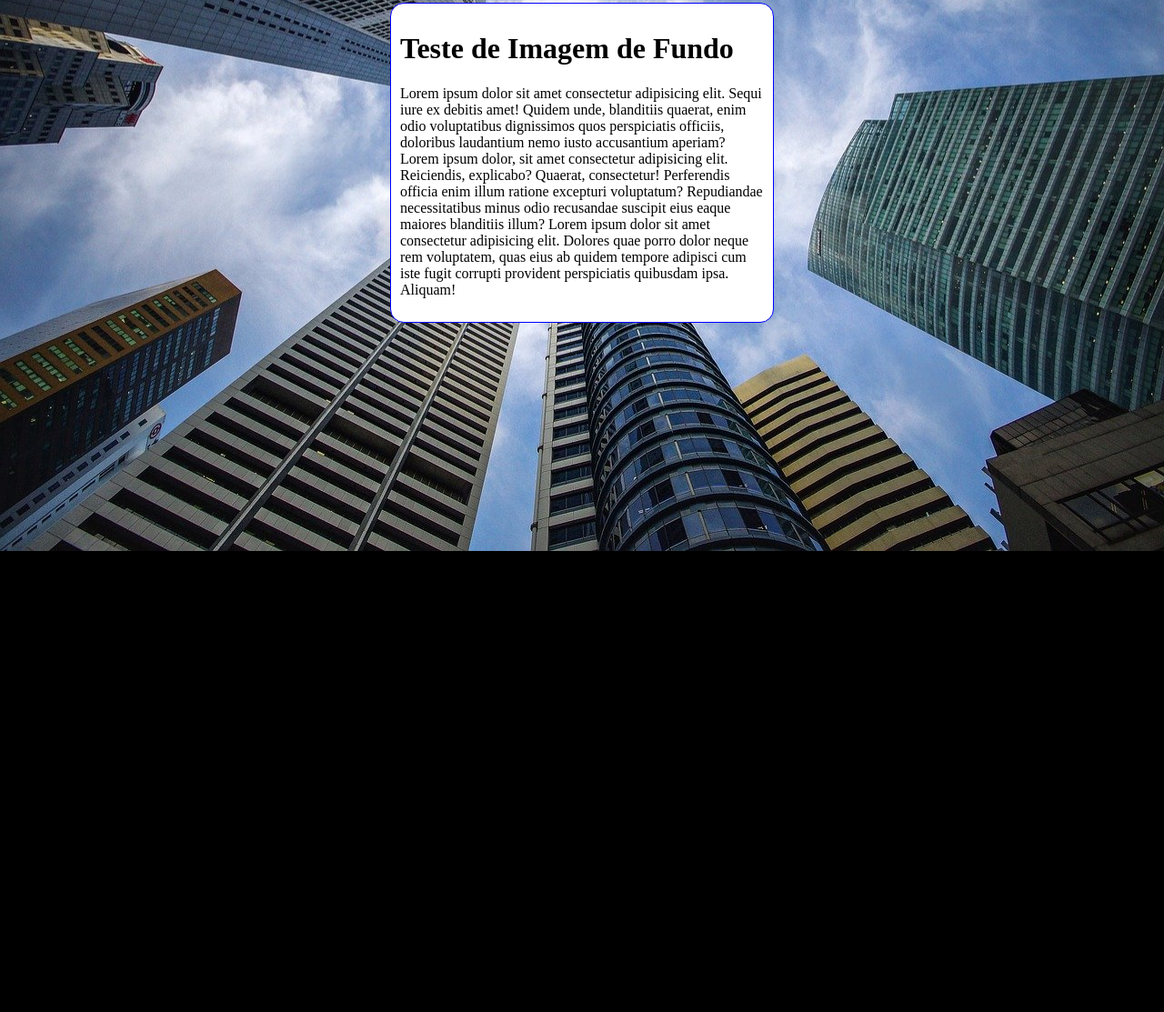
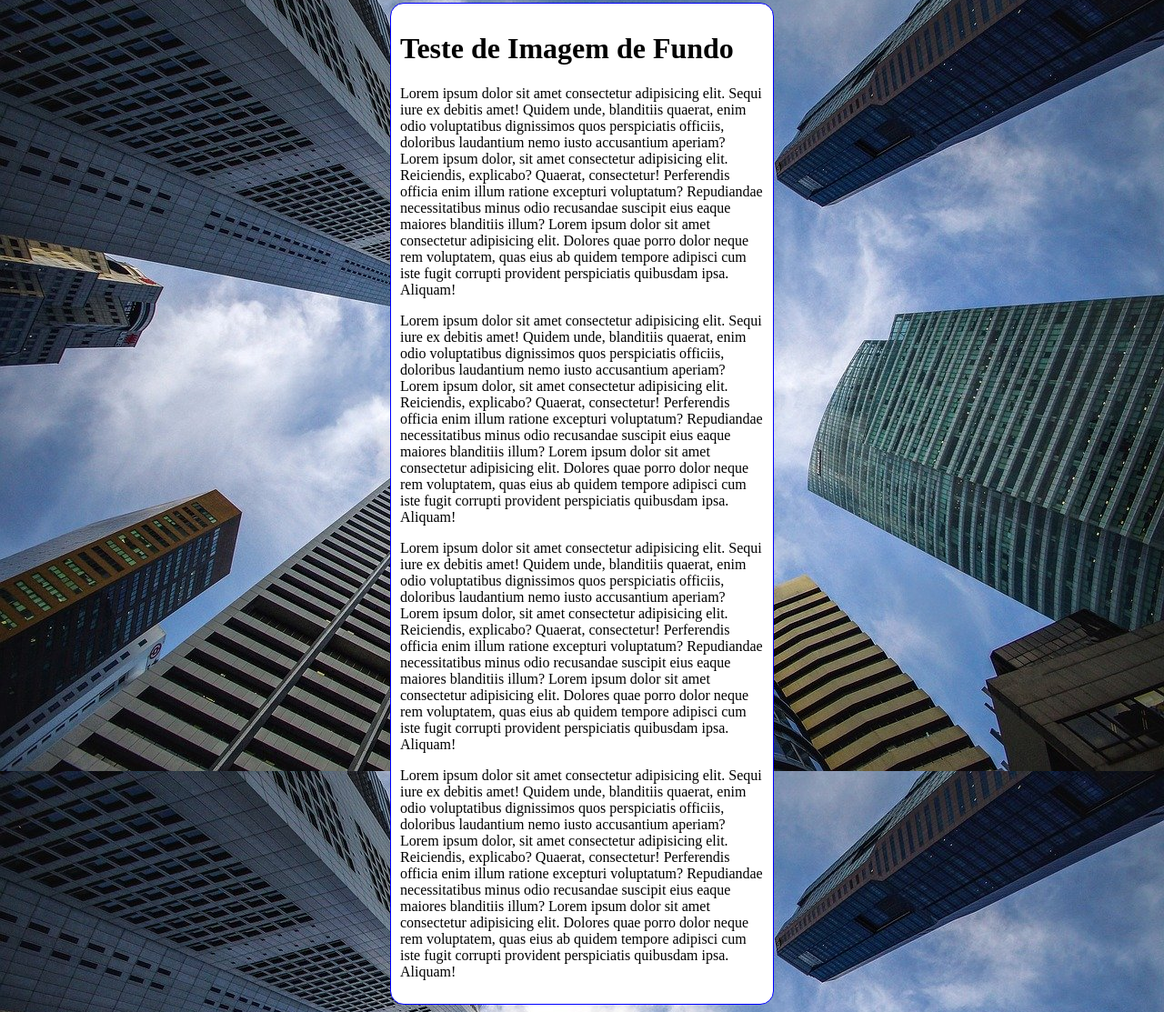
Before and after one commit to kaique-sz/html-css, a plain HTML site: page exercicios/exec022/fundo006.html in a window 1280 px wide. Shown: the part 5-1118 px from the top of the page at 91% size. Before the commit the page ends 800 px from the top, so only its background shows below. Drawn offline with Linux system fonts and the light colour scheme.

Commit message:
Update fundo006.html

```diff
--- a/exercicios/exec022/fundo006.html
+++ b/exercicios/exec022/fundo006.html
@@ -18,6 +18,8 @@
             background-position: center center;
 
             background-size: cover;
+
+            background-attachment: fixed;
 
         }
 
@@ -45,6 +47,12 @@
         <h1>Teste de Imagem de Fundo</h1>
 
         <p>Lorem ipsum dolor sit amet consectetur adipisicing elit. Sequi iure ex debitis amet! Quidem unde, blanditiis quaerat, enim odio voluptatibus dignissimos quos perspiciatis officiis, doloribus laudantium nemo iusto accusantium aperiam? Lorem ipsum dolor, sit amet consectetur adipisicing elit. Reiciendis, explicabo? Quaerat, consectetur! Perferendis officia enim illum ratione excepturi voluptatum? Repudiandae necessitatibus minus odio recusandae suscipit eius eaque maiores blanditiis illum? Lorem ipsum dolor sit amet consectetur adipisicing elit. Dolores quae porro dolor neque rem voluptatem, quas eius ab quidem tempore adipisci cum iste fugit corrupti provident perspiciatis quibusdam ipsa. Aliquam!</p>
+
+        <p>Lorem ipsum dolor sit amet consectetur adipisicing elit. Sequi iure ex debitis amet! Quidem unde, blanditiis quaerat, enim odio voluptatibus dignissimos quos perspiciatis officiis, doloribus laudantium nemo iusto accusantium aperiam? Lorem ipsum dolor, sit amet consectetur adipisicing elit. Reiciendis, explicabo? Quaerat, consectetur! Perferendis officia enim illum ratione excepturi voluptatum? Repudiandae necessitatibus minus odio recusandae suscipit eius eaque maiores blanditiis illum? Lorem ipsum dolor sit amet consectetur adipisicing elit. Dolores quae porro dolor neque rem voluptatem, quas eius ab quidem tempore adipisci cum iste fugit corrupti provident perspiciatis quibusdam ipsa. Aliquam!</p>
+
+        <p>Lorem ipsum dolor sit amet consectetur adipisicing elit. Sequi iure ex debitis amet! Quidem unde, blanditiis quaerat, enim odio voluptatibus dignissimos quos perspiciatis officiis, doloribus laudantium nemo iusto accusantium aperiam? Lorem ipsum dolor, sit amet consectetur adipisicing elit. Reiciendis, explicabo? Quaerat, consectetur! Perferendis officia enim illum ratione excepturi voluptatum? Repudiandae necessitatibus minus odio recusandae suscipit eius eaque maiores blanditiis illum? Lorem ipsum dolor sit amet consectetur adipisicing elit. Dolores quae porro dolor neque rem voluptatem, quas eius ab quidem tempore adipisci cum iste fugit corrupti provident perspiciatis quibusdam ipsa. Aliquam!</p>
+
+        <p>Lorem ipsum dolor sit amet consectetur adipisicing elit. Sequi iure ex debitis amet! Quidem unde, blanditiis quaerat, enim odio voluptatibus dignissimos quos perspiciatis officiis, doloribus laudantium nemo iusto accusantium aperiam? Lorem ipsum dolor, sit amet consectetur adipisicing elit. Reiciendis, explicabo? Quaerat, consectetur! Perferendis officia enim illum ratione excepturi voluptatum? Repudiandae necessitatibus minus odio recusandae suscipit eius eaque maiores blanditiis illum? Lorem ipsum dolor sit amet consectetur adipisicing elit. Dolores quae porro dolor neque rem voluptatem, quas eius ab quidem tempore adipisci cum iste fugit corrupti provident perspiciatis quibusdam ipsa. Aliquam!</p>
     </main>
 </body>
 </html>
```
